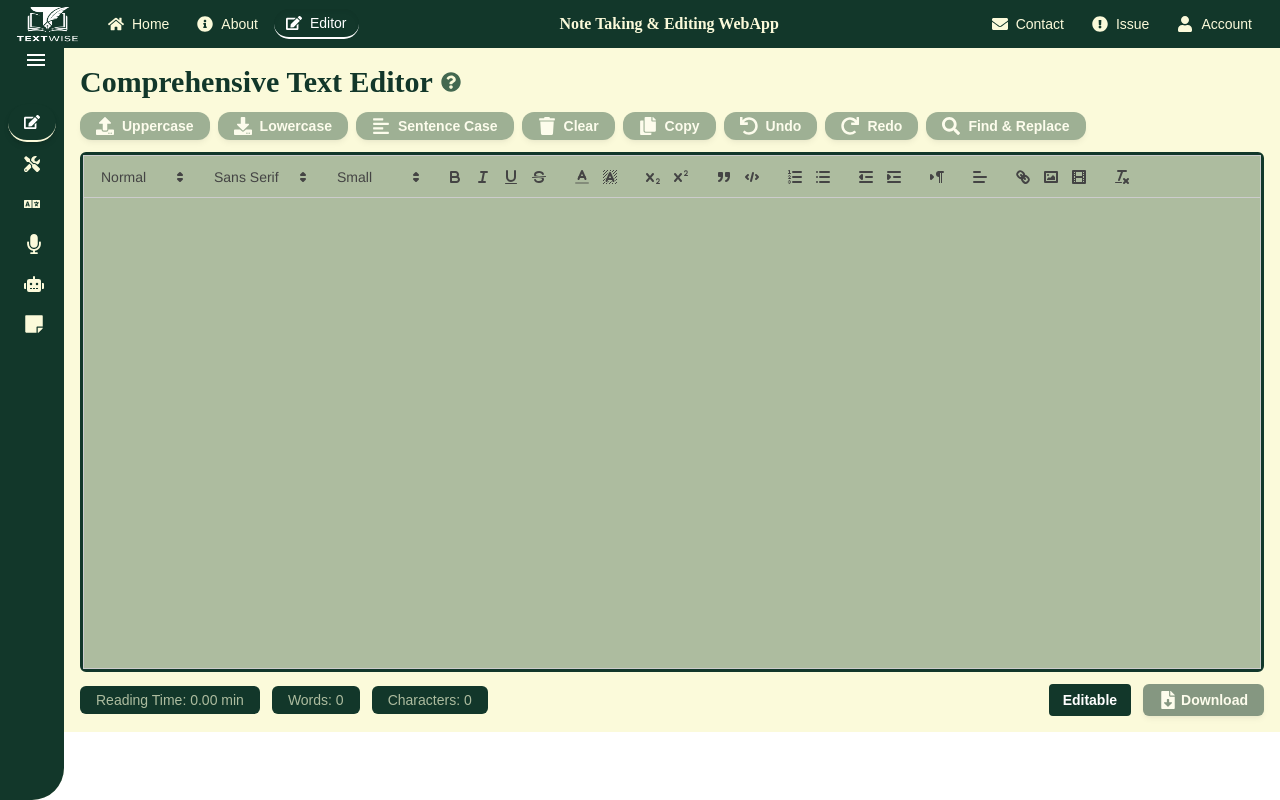
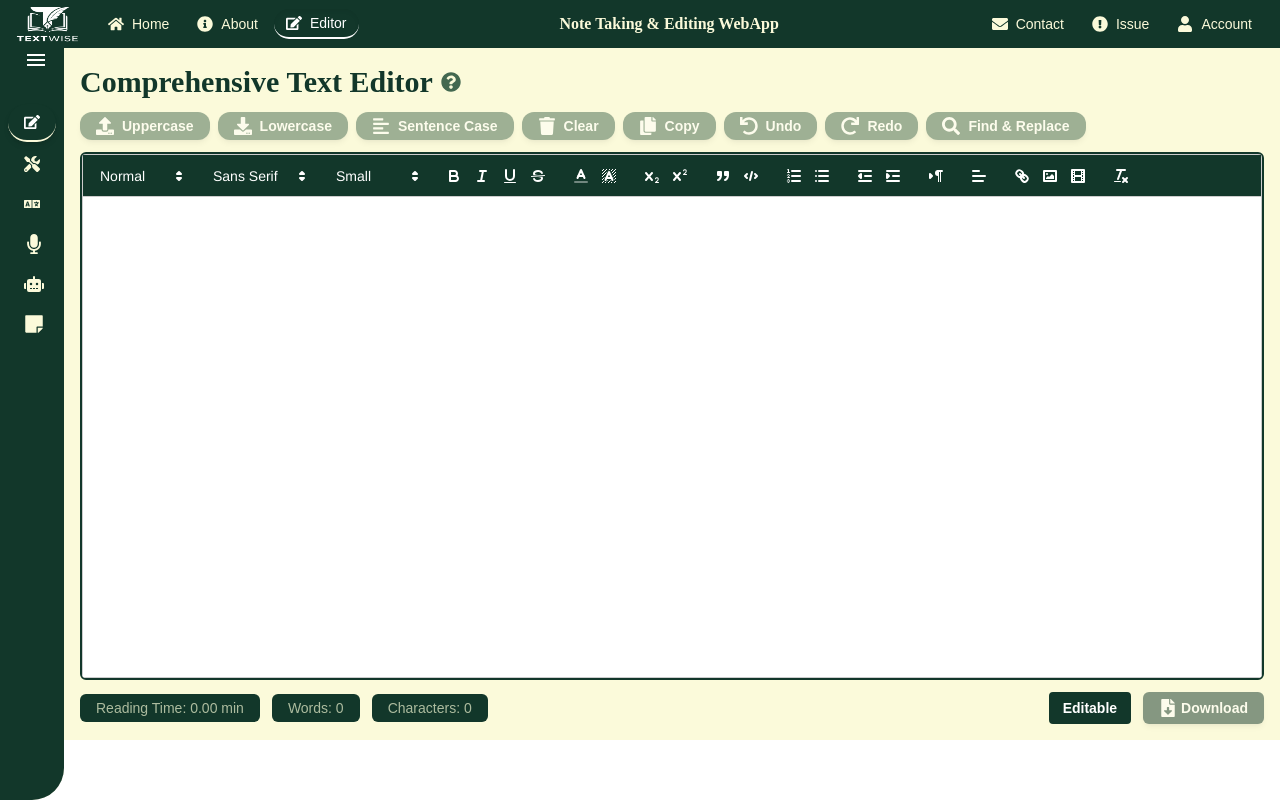
Before and after one commit to AmanSuryavanshi-1/TextWise-TextUtilityAPP, a React (Vite) app: page /layout/editor in a window 1280 px wide. Built offline with nearby package versions, Linux system fonts and the light colour scheme.

Commit message:
Quill TextEditor enhanced

```diff
--- a/src/Components/SidebarComponents/TextEditor.jsx
+++ b/src/Components/SidebarComponents/QuillTextEditor.jsx
@@ -12,7 +12,7 @@ const Size = ReactQuill.Quill.import('formats/size');
 Size.whitelist = ['small', 'normal', 'large', 'huge'];
 ReactQuill.Quill.register(Size, true);
 
-const TextEditor = () => {
+const QuillTextEditor = () => {
   const [content, setContent] = useState('');
   const [wordCount, setWordCount] = useState(0);
   const [charCount, setCharCount] = useState(0);
@@ -213,7 +213,7 @@ const TextEditor = () => {
               </button>
             ))}
           </div>
-          <div className="border-[3px] rounded-md bg-primary border-bg quill-container" style={{ height: '65vh', display: 'flex', flexDirection: 'column' }}>
+          <div className="overflow-y-auto bg-white border-2 rounded-md scrollbar-thin scrollbar-thumb-bgVariant scrollbar-track-primary border-bg quill-container" style={{ height: '66vh', display: 'flex', flexDirection: 'column' }}>
             <ReactQuill
               ref={quillRef}
               theme="snow"
@@ -254,4 +254,4 @@ const TextEditor = () => {
   );
 };
 
-export default TextEditor;
+export default QuillTextEditor;
--- a/src/Pages/LandingaPage.jsx
+++ b/src/Pages/LandingaPage.jsx
@@ -181,7 +181,7 @@ const LandingPage = () => {
           </ul>
         </div>
 
-            <Link to="/layout/text-toolkit" className="block w-1/2 mx-auto mt-10">
+            <Link to="/layout/editor" className="block w-1/2 mx-auto mt-10">
                 <button className="relative w-full px-8 py-4 overflow-hidden text-lg font-semibold text-white transition-all duration-300 ease-in-out transform border-2 rounded-full shadow-lg group bg-bgVariant hover:shadow-xl border-bg">
                   <span className="absolute inset-0 flex items-center justify-center w-full h-full duration-300 -translate-x-full bg-bg group-hover:translate-x-0 ease">
                     <FaArrowRight className="w-6 h-6 text-white" />
--- a/src/index.css
+++ b/src/index.css
@@ -22,3 +22,97 @@
       transform: translateY(100px);
     }
   }
+
+  /* REACT QUILL EDITOR TOOLBAR STYLES */
+  .custom-quill-container {
+    display: flex;
+    flex-direction: column;
+  }
+
+  .ql-toolbar.ql-snow {
+    position: sticky;
+    top: 0;
+    z-index: 1;
+    border: 1px solid #436850; /* bgVariant color for border */
+    background-color: #12372A; /* bg color for toolbar background */
+  }
+
+  .ql-container.ql-snow {
+    flex-grow: 1;
+    overflow-y: auto;
+    border: 1px solid #436850; /* bgVariant color for border */
+    border-top: none; /* Remove top border as it's covered by toolbar */
+  }
+
+  /* Custom scrollbar styles */
+  .ql-container.ql-snow {
+    scrollbar-width: thin;
+    scrollbar-color: #436850 #ADBC9F; /* thumb bgVariant, track primary */
+  }
+
+  .ql-container.ql-snow::-webkit-scrollbar {
+    width: 2px;
+  }
+
+  .ql-container.ql-snow::-webkit-scrollbar-track {
+    background: #ADBC9F; /* primary color for track */
+  }
+
+  .ql-container.ql-snow::-webkit-scrollbar-thumb {
+    background-color: #436850; /* bgVariant color for thumb */
+    border-radius: 4px;
+  }
+
+  /* Existing toolbar styles */
+  .ql-toolbar.ql-snow .ql-formats {
+    margin-right: 15px;
+  }
+
+  /* Make icons white */
+  .ql-toolbar.ql-snow .ql-stroke {
+    stroke: #FFFFFF !important;
+  }
+  .ql-toolbar.ql-snow .ql-fill {
+    fill: #FFFFFF !important; /* White color for solid icons */
+  }
+  .ql-toolbar.ql-snow .ql-picker-label {
+    color: #FFFFFF !important; /* White color for dropdown text */
+  }
+
+  /* Hover states for buttons */
+  .ql-toolbar.ql-snow button:hover,
+  .ql-toolbar.ql-snow .ql-picker-label:hover {
+    background-color: #436850; /* bgVariant color for hover background */
+  }
+  .ql-toolbar.ql-snow button:hover .ql-stroke,
+  .ql-toolbar.ql-snow button:hover .ql-fill {
+    stroke: #FBFADA !important; /* primaryVariant color for hover icon color */
+    fill: #ADBC9F !important; /* primaryVariant color for hover icon color */
+  }
+
+  /* Style for active buttons */
+  .ql-toolbar.ql-snow .ql-active,
+  .ql-toolbar.ql-snow .ql-picker-label.ql-active {
+    background-color: #ADBC9F !important; /* primary color for active background */
+  }
+  .ql-toolbar.ql-snow .ql-active .ql-stroke,
+  .ql-toolbar.ql-snow .ql-picker-label.ql-active .ql-stroke {
+    stroke: #12372A !important; /* bg color for active icon color */
+  }
+  .ql-toolbar.ql-snow .ql-active .ql-fill,
+  .ql-toolbar.ql-snow .ql-picker-label.ql-active .ql-fill {
+    fill: #12372A !important; /* bg color for active icon color */
+  }
+
+  /* Dropdown menu styles */
+  .ql-toolbar.ql-snow .ql-picker-options {
+    background-color: #12372A; /* bg color for dropdown background */
+    border-color: #436850; /* bgVariant color for dropdown border */
+  }
+  .ql-toolbar.ql-snow .ql-picker-options .ql-picker-item {
+    color: #FFFFFF; /* White color for dropdown items */
+  }
+  .ql-toolbar.ql-snow .ql-picker-options .ql-picker-item:hover {
+    background-color: #436850; /* bgVariant color for dropdown item hover */
+    color: #FBFADA; /* primaryVariant color for dropdown item hover text */
+  }
--- a/src/main.jsx
+++ b/src/main.jsx
@@ -16,7 +16,6 @@ import AI_Texting from './Components/SidebarComponents/AI_Texting';
 import STT from './Components/SidebarComponents/STT';
 import TTS from './Components/SidebarComponents/TTS';
 import Transliteration from './Components/SidebarComponents/Translitration';
-import TextEditor from './Components/SidebarComponents/TextEditor';
 import Auth from './Pages/Auth';
 import Error from './Pages/Error';
 import LandingPage from './Pages/LandingaPage';
@@ -24,6 +23,7 @@ import TextToolkit from './Components/SidebarComponents/TextToolkit';
 import ShimmerAbout from './Shimmer/ShimmerAbout';
 import ReportIssue from './Pages/ReportIssue';
 import Grammar from './Components/SidebarComponents/Grammar';
+import QuillTextEditor from './Components/SidebarComponents/QuillTextEditor';
 
 // const Layout = () => {
 //   return (
@@ -64,7 +64,7 @@ const router = createBrowserRouter([
                   { path: "stt", element: <STT/> },
                   { path: "tts", element: <TTS/> },
                   { path: "transliteration", element: <Transliteration/>},
-                  { path: "editor", element: <TextEditor/>},
+                  { path: "editor", element: <QuillTextEditor/>},
               ],
               },
           ],
```
